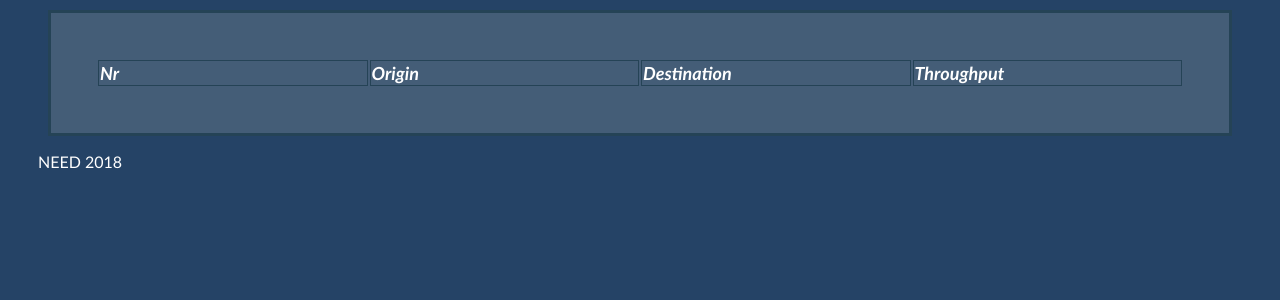
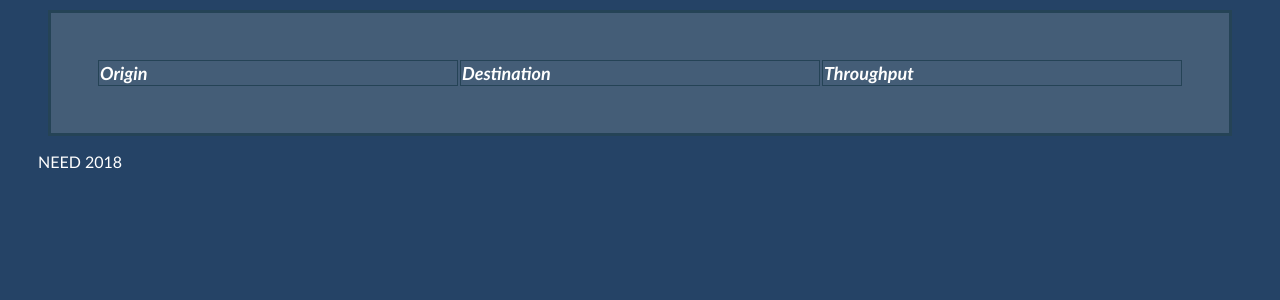
Before and after one commit to miguelammatos/Kollaps, a Flask app: page /flows in a window 1280 px wide. Shown: the part 99-399 px from the top of the page. Run offline with Flask 2, Linux system fonts and the light colour scheme; lists and menus that the app fills with data are empty; parts of the project's set-up code (start-up, migrations or seed data) failed here and were passed over.

Commit message:
Style changes

```diff
--- a/static/css/style.css
+++ b/static/css/style.css
@@ -77,7 +77,7 @@ li{
 }
 
 table{
-    counter-reset: rowNumber;
+    counter-reset: rowNumber -1;
 }
 
 table tr{
--- a/templates/flows.html
+++ b/templates/flows.html
@@ -23,7 +23,6 @@
             <div class="container">
                 <table>
                     <tr>
-                        <th>Nr</th>
                         <th>Origin</th>
                         <th>Destination</th>
                         <th>Throughput</th>
```
Also changed, not shown: tests/needTest.yaml (+1 -1 lines), tests/topology_big.xml (+1 -1 lines).
